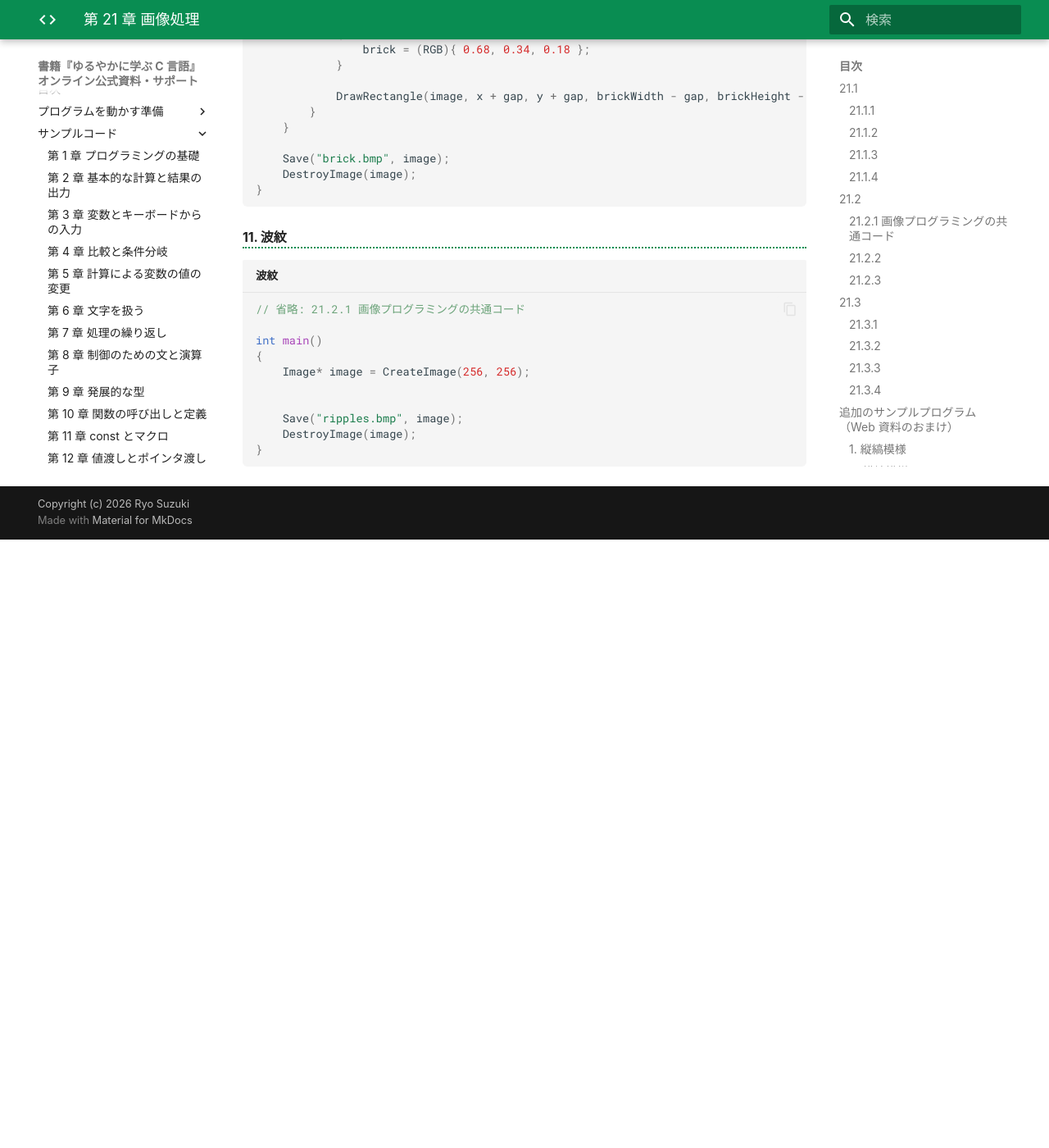
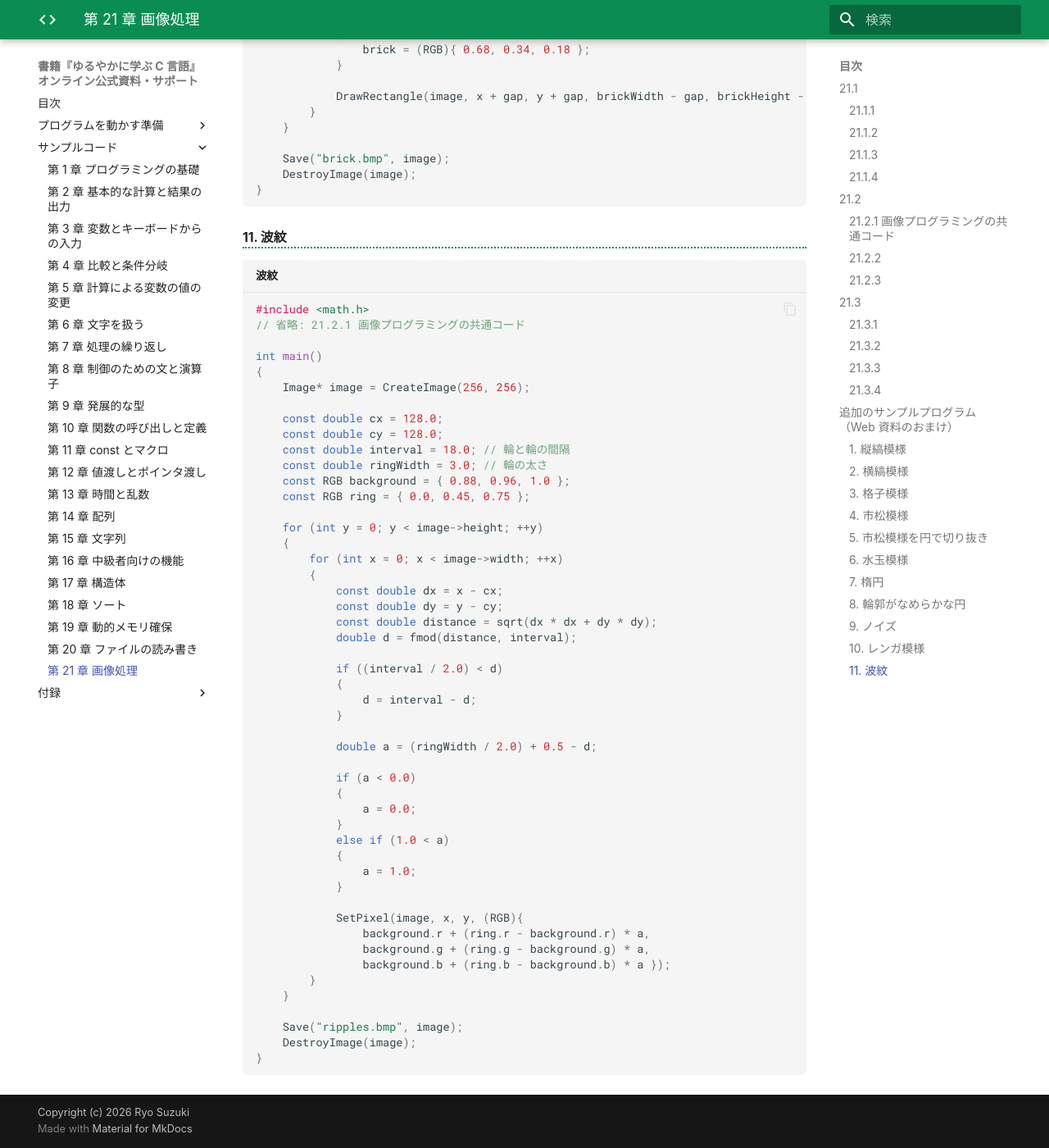
Before and after one commit to yuruyaka-c/yuruyaka-c.github.io, an MkDocs documentation site: the page built from docs/code/21.md, in a window 1280 px wide and 1400 px high, scrolled down 16510 px. Shown: the whole window at 82% size. Built offline with MkDocs 1.6.1 and Material for MkDocs 9.7.7, drawn with Linux system fonts in a browser that asks for light colours; nearby versions of some CDN libraries; some web fonts are replaced; before the commit the page ends 17168 px from its top, so only the background shows below that.

Commit message:
Update 21.md

````diff
--- a/docs/code/21.md
+++ b/docs/code/21.md
@@ -846,12 +846,51 @@
 ### 11. 波紋
 
 ```c title="波紋"
+#include <math.h>
 // 省略: 21.2.1 画像プログラミングの共通コード
 
 int main()
 {
 	Image* image = CreateImage(256, 256);
 
+	const double cx = 128.0;
+	const double cy = 128.0;
+	const double interval = 18.0; // 輪と輪の間隔
+	const double ringWidth = 3.0; // 輪の太さ
+	const RGB background = { 0.88, 0.96, 1.0 };
+	const RGB ring = { 0.0, 0.45, 0.75 };
+
+	for (int y = 0; y < image->height; ++y)
+	{
+		for (int x = 0; x < image->width; ++x)
+		{
+			const double dx = x - cx;
+			const double dy = y - cy;
+			const double distance = sqrt(dx * dx + dy * dy);
+			double d = fmod(distance, interval);
+
+			if ((interval / 2.0) < d)
+			{
+				d = interval - d;
+			}
+
+			double a = (ringWidth / 2.0) + 0.5 - d;
+
+			if (a < 0.0)
+			{
+				a = 0.0;
+			}
+			else if (1.0 < a)
+			{
+				a = 1.0;
+			}
+
+			SetPixel(image, x, y, (RGB){
+				background.r + (ring.r - background.r) * a,
+				background.g + (ring.g - background.g) * a,
+				background.b + (ring.b - background.b) * a });
+		}
+	}
 
 	Save("ripples.bmp", image);
 	DestroyImage(image);
````
